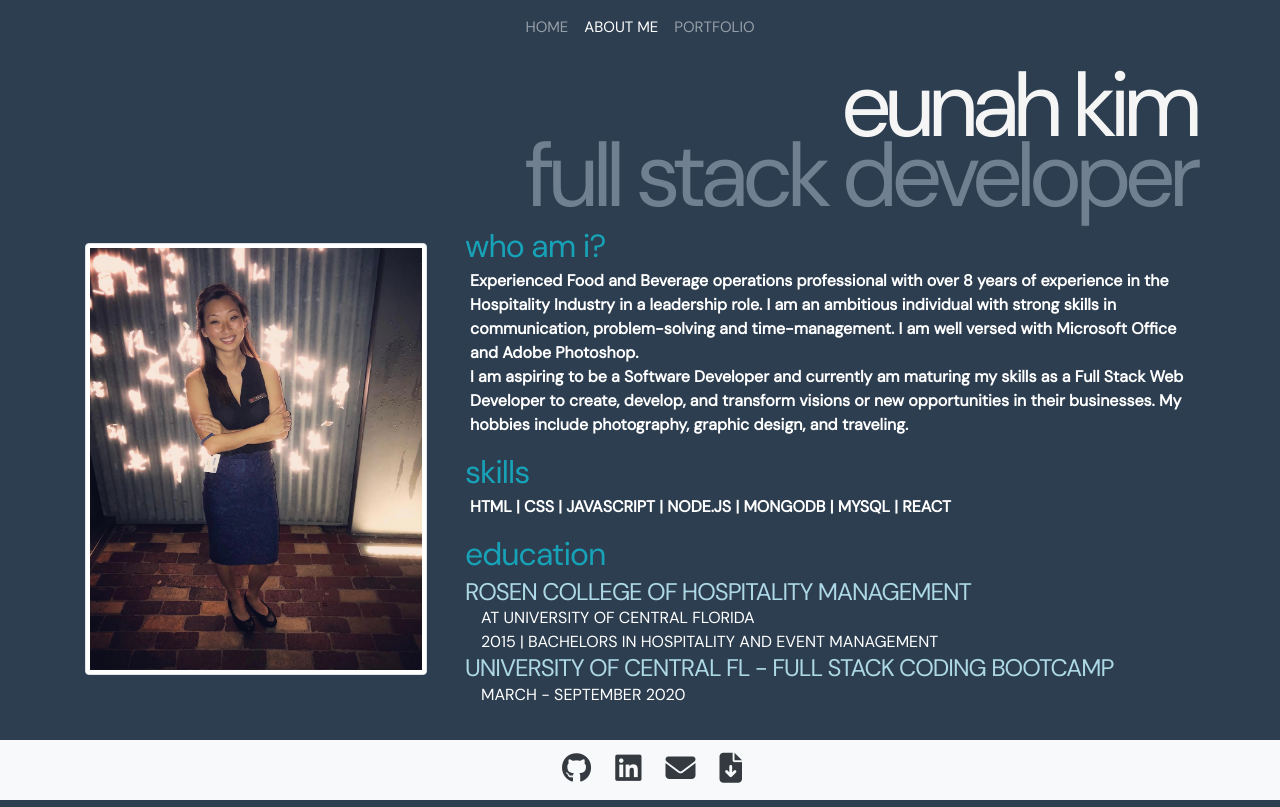
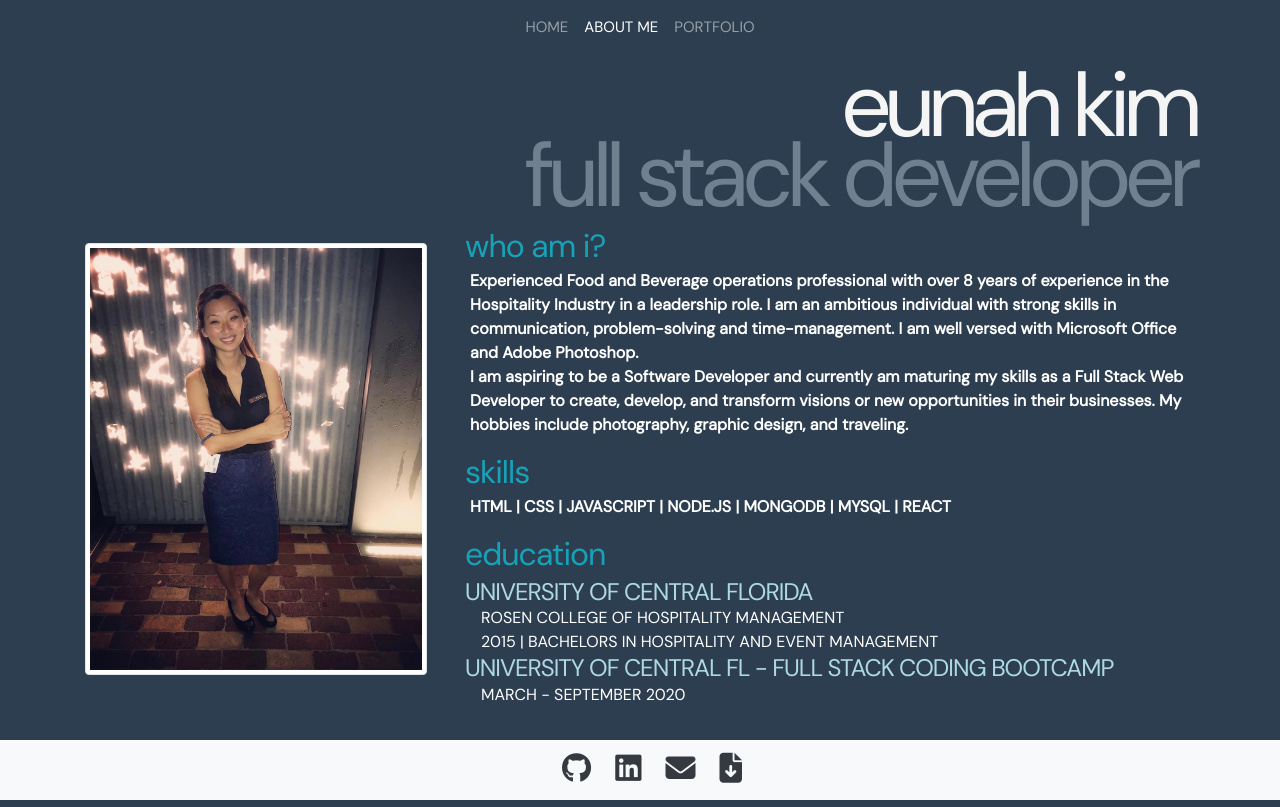
Before and after one commit to eunahk92/React-Portfolio, a React (Create React App) app: page /aboutme in a window 1280 px wide. Built offline with nearby package versions, Linux system fonts and the light colour scheme.

Commit message:
Fix education error

```diff
--- a/src/pages/About.js
+++ b/src/pages/About.js
@@ -21,8 +21,8 @@ const About = () => {
                <h2 className="mb-1 text-info">skills</h2>
                <p>HTML | CSS | JAVASCRIPT | NODE.JS | MONGODB | MYSQL | REACT</p>
                <h2 className="mb-1 text-info">education</h2>
-               <h4 className="mb-0">ROSEN COLLEGE OF HOSPITALITY MANAGEMENT</h4>
-               <span className="text-white ml-3">AT UNIVERSITY OF CENTRAL FLORIDA</span><br/>
+               <h4 className="mb-0">UNIVERSITY OF CENTRAL FLORIDA</h4>
+               <span className="text-white ml-3">ROSEN COLLEGE OF HOSPITALITY MANAGEMENT</span><br/>
                <span className="text-white ml-3">2015 | BACHELORS IN HOSPITALITY AND EVENT MANAGEMENT</span>
                <h4 className="mb-0">UNIVERSITY OF CENTRAL FL - FULL STACK CODING BOOTCAMP</h4>
                <span className="text-white ml-3">MARCH - SEPTEMBER 2020</span>
```
